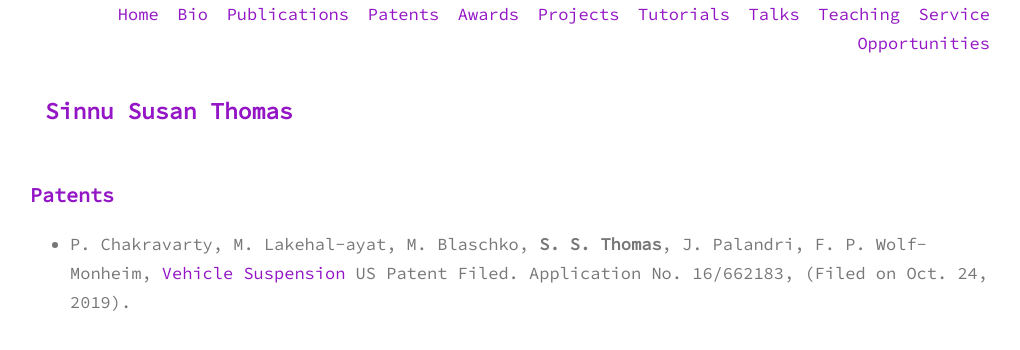
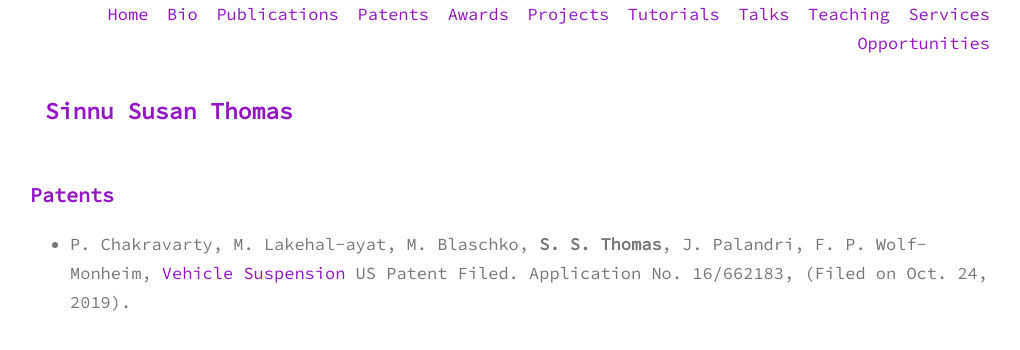
Before and after one commit to sinnuthomas/sinnuthomas.github.io, a Jekyll site: the page built from patents.md, in a window 1280 px wide. Shown: the top 350 px of the page, without its empty margins (130-1150 px from the left). Built offline with Jekyll 4.4.1, drawn with Linux system fonts in a browser that asks for light colours.

Commit message:
Update default.html

```diff
--- a/_layouts/default.html
+++ b/_layouts/default.html
@@ -22,7 +22,7 @@
             <li><a href="{{site.baseurl}}/tutorials">Tutorials</a></li>
             <li><a href="{{site.baseurl}}/talks">Talks</a></li>
             <li><a href="{{site.baseurl}}/teaching">Teaching</a></li>
-            <li><a href="{{site.baseurl}}/service">Service</a></li>
+            <li><a href="{{site.baseurl}}/services">Services</a></li>
             <li><a href="{{site.baseurl}}/opportunities">Opportunities</a></li>
         </ul>
     </nav>
```
